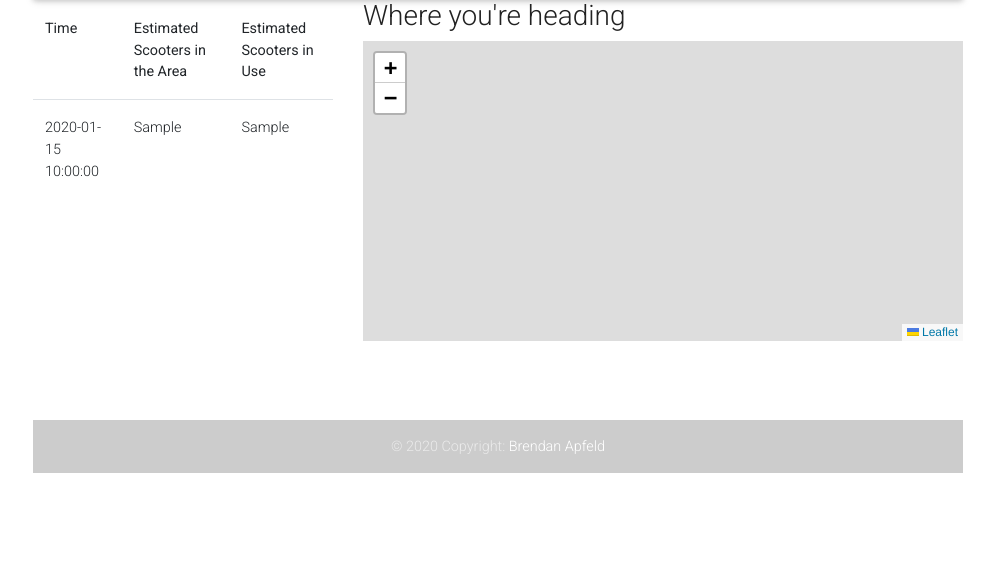
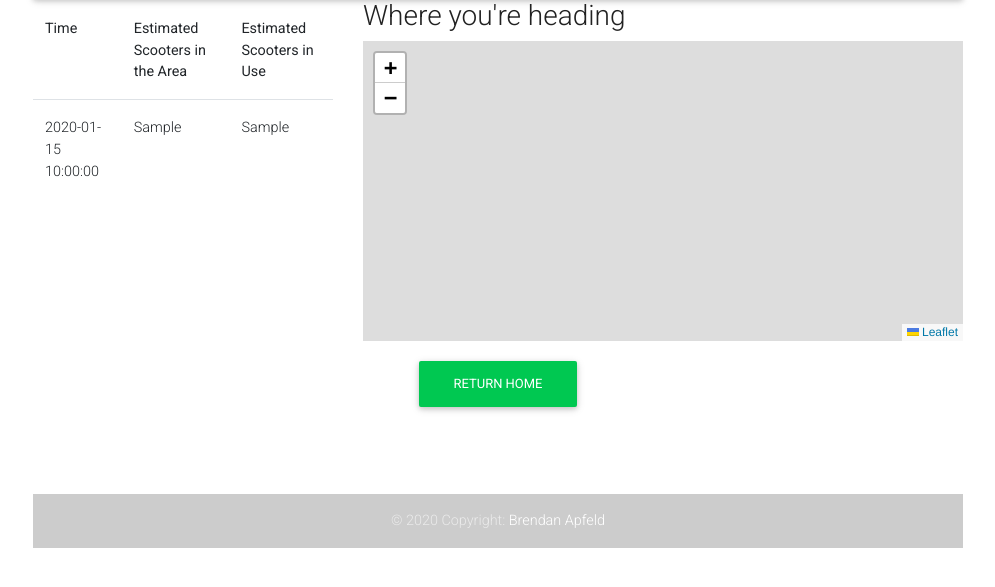
Before and after one commit to bapfeld/scoothome, a Flask app: template app/templates/results.html in a window 1280 px wide. Shown: the part 136-723 px from the top of the page, without its empty margins (142-1137 px from the left). Run offline with Flask 2, Linux system fonts and the light colour scheme; the template is opened without the code that fills it: most values are stand-ins (such as "Sample title", 1, 10 or a date in 2020); parts of the project's set-up code (start-up, migrations or seed data) failed here and were passed over; some libraries are stand-ins or nearby versions.

Commit message:
adds button to return home

```diff
--- a/app/templates/results.html
+++ b/app/templates/results.html
@@ -64,6 +64,11 @@
                     </div>
                 </div>
             </div>
+            <div class="row">
+                <div class="col-md-12 py-1 text-center">
+                    <a class="mt-3 mb-1 btn btn-success btn-rounded" href="/" role="button"> Return home </a>
+                </div>
+            </div>
             <footer class="page-footer font-small">
                 <div class="text-dark container col-9">
                     <div class="row">
```
